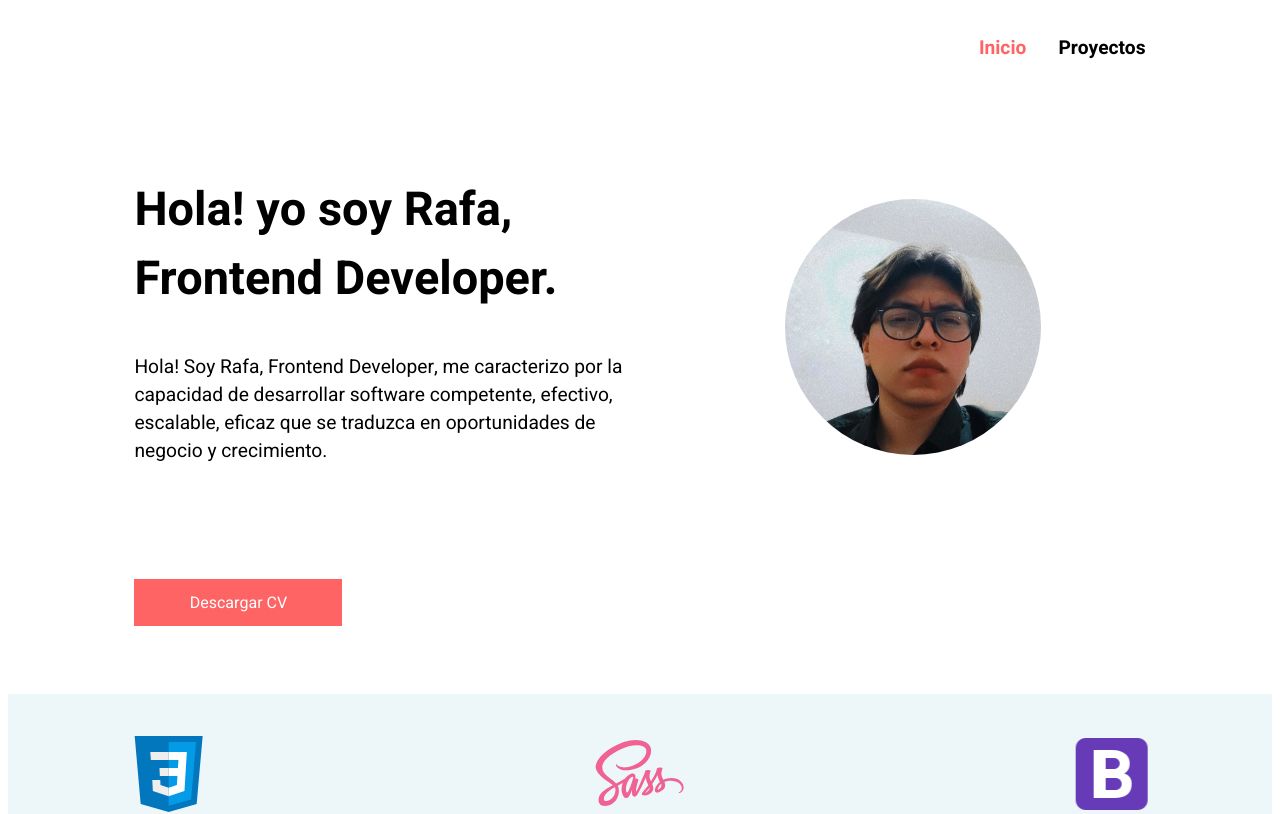
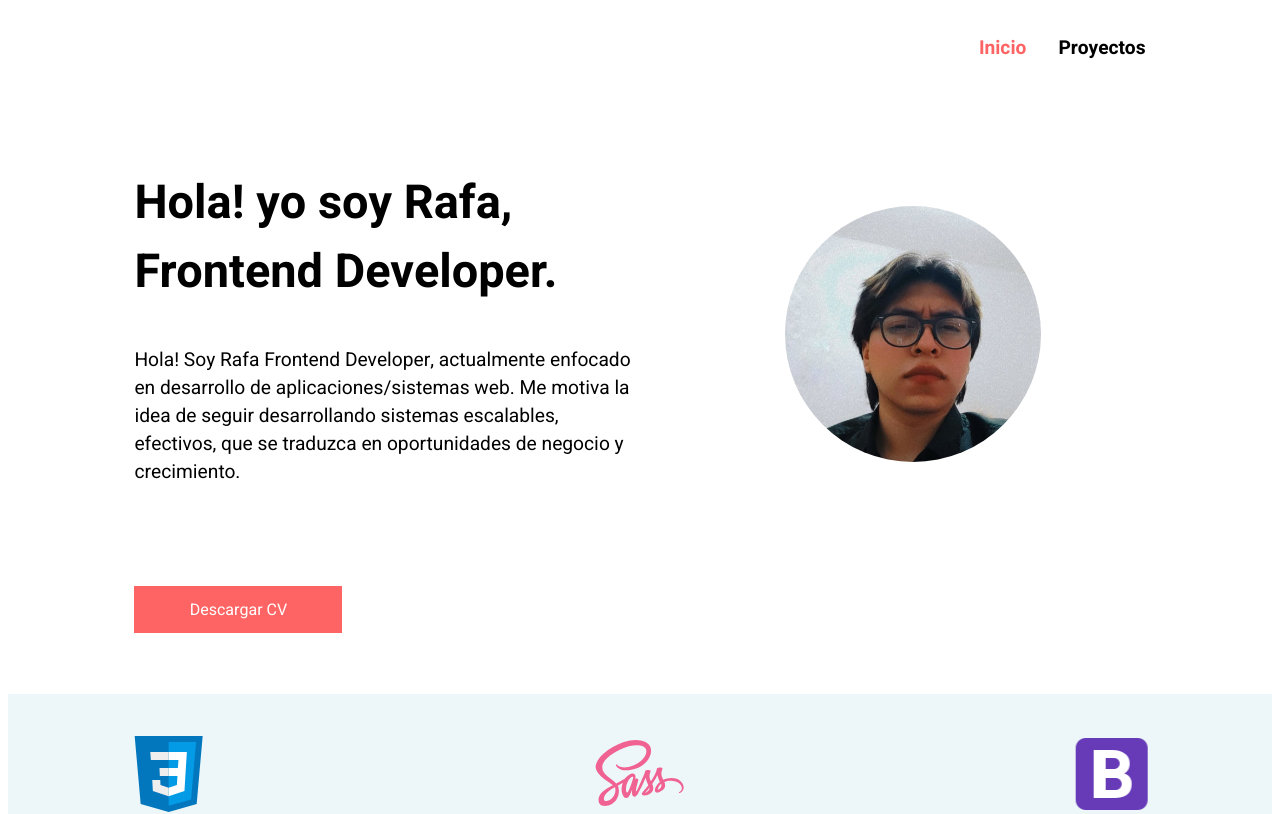
Before and after one commit to RafaSaan/Portfolio_Vue, a Vue app: page /#/ in a window 1280 px wide. Shown: the top 814 px of the page. Built offline with nearby package versions, Linux system fonts and the light colour scheme.

Commit message:
update text about me

```diff
--- a/src/modules/website/components/Home.vue
+++ b/src/modules/website/components/Home.vue
@@ -10,9 +10,10 @@
     <div class="home__info">
       <h2>Hola! yo soy Rafa, Frontend Developer.</h2>
       <p>
-        Hola! Soy Rafa, Frontend Developer, me caracterizo por la capacidad de
-        desarrollar software competente, efectivo, escalable, eficaz que se
-        traduzca en oportunidades de negocio y crecimiento.
+        Hola! Soy Rafa Frontend Developer, actualmente enfocado en desarrollo de
+        aplicaciones/sistemas web. Me motiva la idea de seguir desarrollando
+        sistemas escalables, efectivos, que se traduzca en oportunidades de
+        negocio y crecimiento.
       </p>
     </div>
 
```
